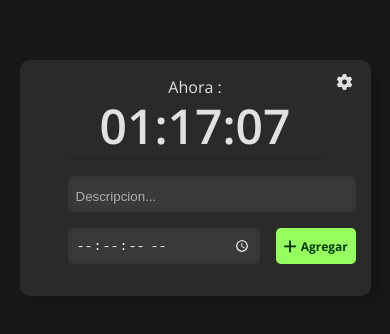
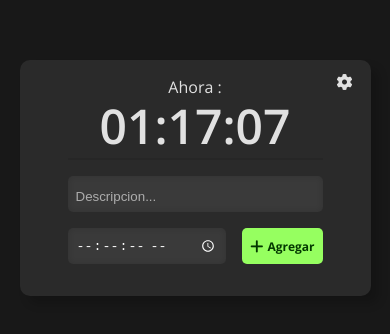
Before and after one commit to wet333/alarm-web-page, a plain HTML site: page index.html in a window 390 px wide. Shown: the part 244-578 px from the top of the page. Drawn offline with nearby package versions, Linux system fonts and the light colour scheme.

Commit message:
fix time input responsive size

```diff
--- a/styles/styles.css
+++ b/styles/styles.css
@@ -156,7 +156,9 @@ body {
 
 .alarm_manager-controls--time-input {
     background: #3a3a3a;
-    width: 12rem;
+    width: auto;
+    max-width: 12rem;
+    min-width: fit-content;
     border: none;
     padding: 8px;
     color: white;
```
